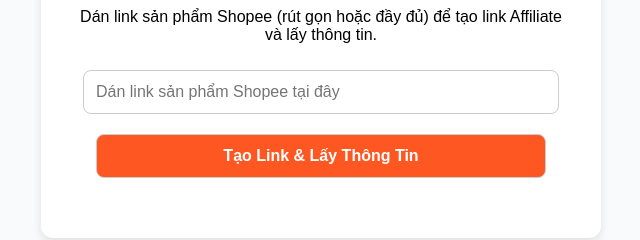
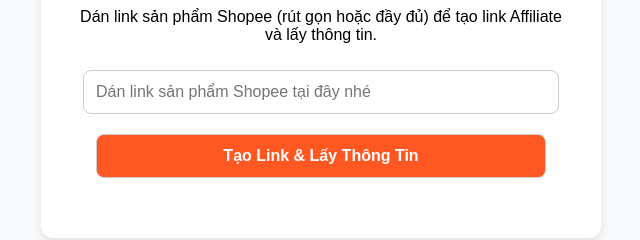
Before and after one commit to huutung1961/hoantienmuasam, a plain HTML site: page index.html in a window 1280 px wide. Shown: the part 159-399 px from the top of the page, 319-959 px from the left. Drawn offline with Linux system fonts and the light colour scheme.

Commit message:
Update index.html

```diff
--- a/index.html
+++ b/index.html
@@ -22,7 +22,7 @@
   <div class="container">
     <h1>🔗 Tạo Link Shopee Affiliate</h1>
     <p>Dán link sản phẩm Shopee (rút gọn hoặc đầy đủ) để tạo link Affiliate và lấy thông tin.</p>
-    <input type="text" id="productLink" placeholder="Dán link sản phẩm Shopee tại đây" onpaste="generateLink()">
+    <input type="text" id="productLink" placeholder="Dán link sản phẩm Shopee tại đây nhé" onpaste="generateLink()">
     <br>
     <button onclick="generateLink()">Tạo Link & Lấy Thông Tin</button>
     <div id="result"></div>
```
